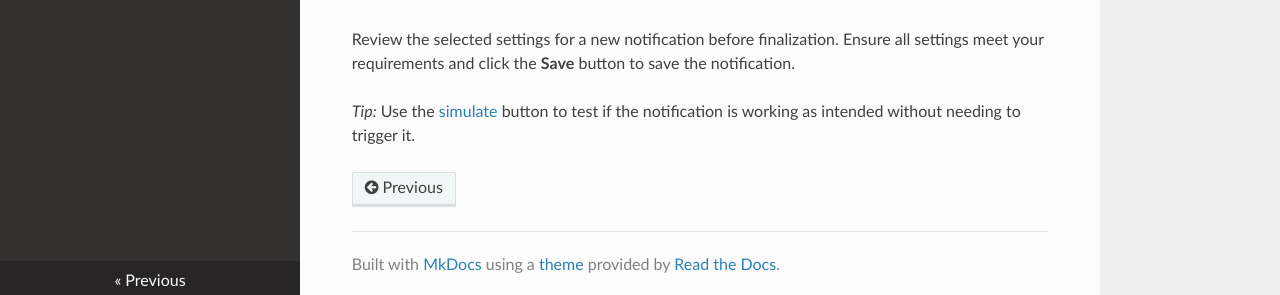
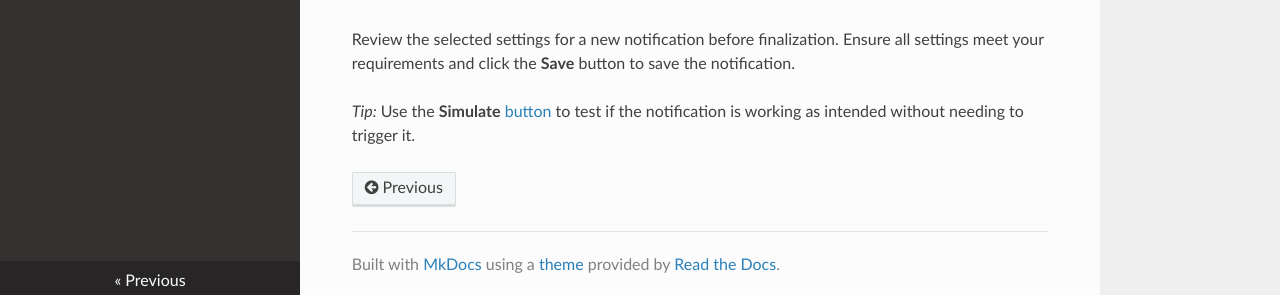
Before and after one commit to RingCentral-Pro-Services/notificationsplus-docs, an MkDocs documentation site: the page built from docs/user-guide/notifications.md, in a window 1280 px wide and 900 px high, scrolled down 2009 px. Shown: the part 599-894 px from the top of the window. Built offline with MkDocs 1.6.1, drawn with Linux system fonts in a browser that asks for light colours; nearby versions of some CDN libraries.

```diff
--- a/docs/user-guide/notifications.md
+++ b/docs/user-guide/notifications.md
@@ -53,4 +53,4 @@ The delivery section defines the media to be used to receive the notification(s)
 ## Review
 Review the selected settings for a new notification before finalization. Ensure all settings meet your requirements and click the **Save** button to save the notification.
 
-*Tip:* Use the [simulate](datatable-actions.md) button to test if the notification is working as intended without needing to trigger it.
+*Tip:* Use the **Simulate** [button](datatable-actions.md) to test if the notification is working as intended without needing to trigger it.
```
